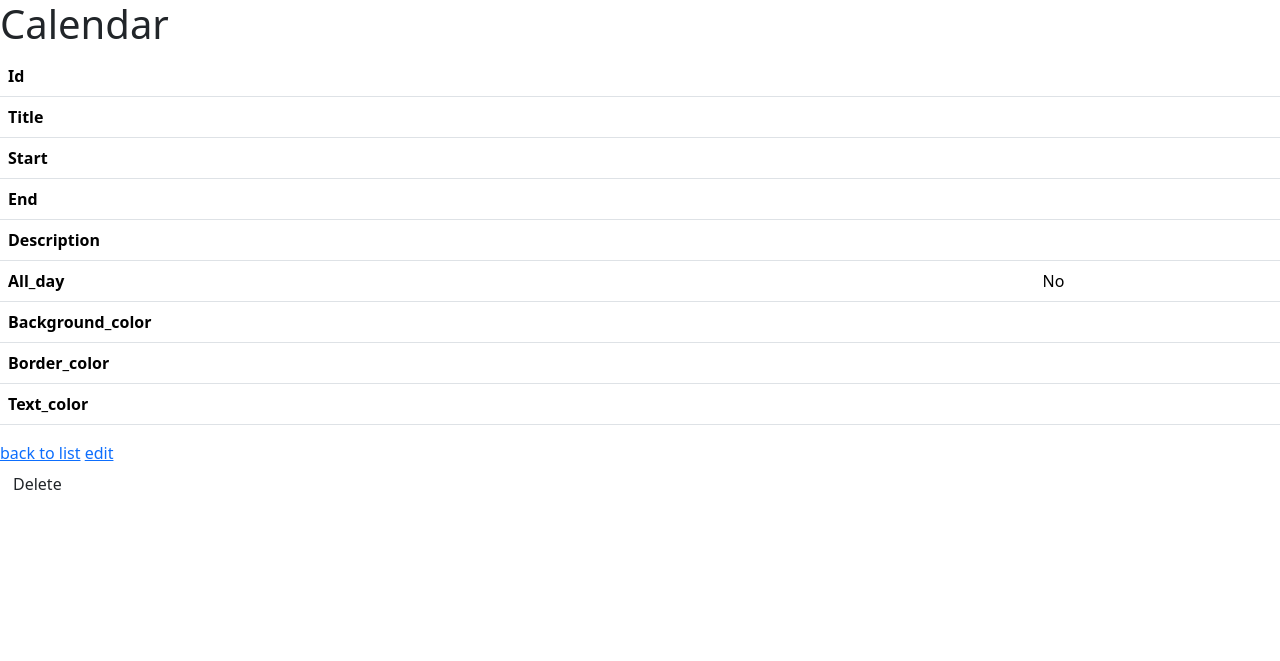
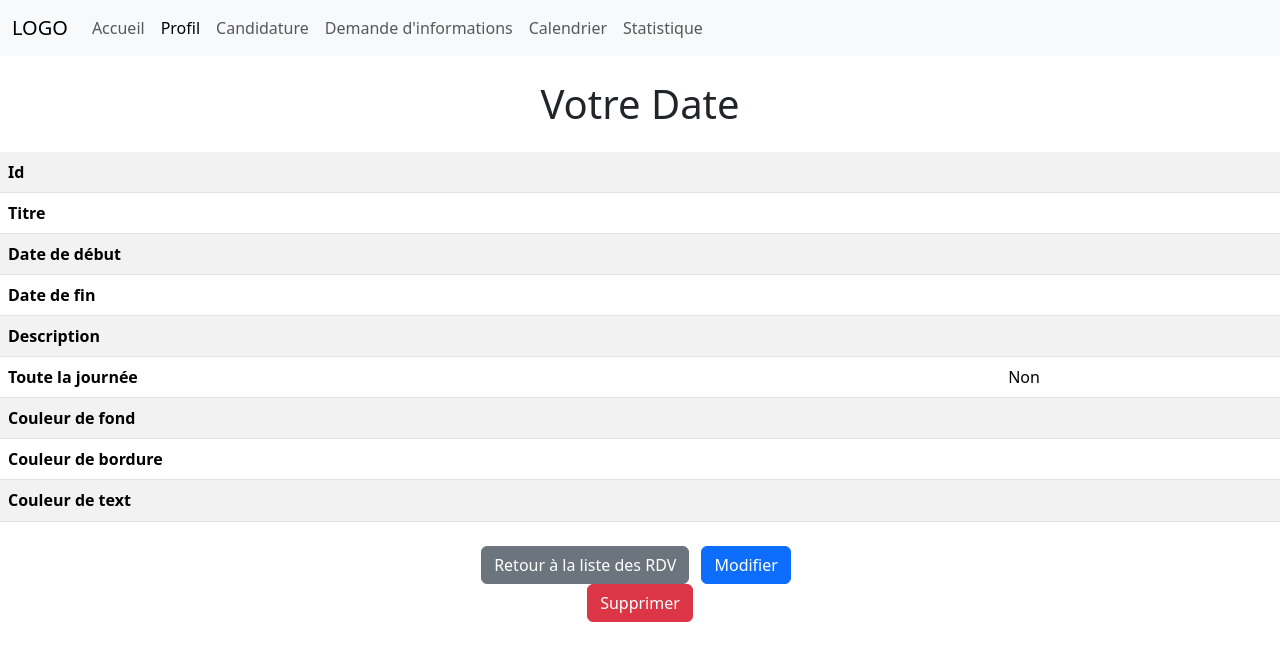
Before and after one commit to MaxenceCodeFR/MEROSproduction, a Symfony app: template templates/calendar/show.html.twig in a window 1280 px wide. Shown: the top 661 px of the page. Run offline with Twig, Linux system fonts and the light colour scheme; the template is opened without the code that fills it, so the values that code supplies are empty; some libraries are stand-ins or nearby versions.

Commit message:
C plu propre chef

```diff
--- a/src/Controller/CalendarController.php
+++ b/src/Controller/CalendarController.php
@@ -45,7 +45,7 @@ class CalendarController extends AbstractController
     public function index(CalendarRepository $calendarRepository): Response
     {
         return $this->render('calendar/index.html.twig', [
-            'calendars' => $calendarRepository->findAll(),
+            'calendars' => $calendarRepository->findBy(['user' => $this->getUser()]),
         ]);
     }
 
--- a/templates/calendar/_delete_form.html.twig
+++ b/templates/calendar/_delete_form.html.twig
@@ -1,4 +1,4 @@
 <form method="post" action="{{ path('app_calendar_delete', {'id': calendar.id}) }}" onsubmit="return confirm('Are you sure you want to delete this item?');">
-    <input type="hidden" name="_token" value="{{ csrf_token('delete' ~ calendar.id) }}">
-    <button class="btn">Delete</button>
+	<input type="hidden" name="_token" value="{{ csrf_token('delete' ~ calendar.id) }}">
+	<button class="btn btn-danger">Supprimer</button>
 </form>
--- a/templates/calendar/show.html.twig
+++ b/templates/calendar/show.html.twig
@@ -1,26 +1,28 @@
 {% extends 'base.html.twig' %}
 
-{% block title %}Calendar{% endblock %}
+{% block title %}Votre RDV
+{% endblock %}
 
 {% block body %}
-    <h1>Calendar</h1>
+	{% include "commons/_ceo_navbar.html.twig" %}
+	<h1 class="my-4 text-center">Votre Date</h1>
 
-    <table class="table">
+	<table class="table table-striped">
 		<tbody>
 			<tr>
 				<th>Id</th>
 				<td>{{ calendar.id }}</td>
 			</tr>
 			<tr>
-                <th>Title</th>
+				<th>Titre</th>
 				<td>{{ calendar.title }}</td>
 			</tr>
 			<tr>
-                <th>Start</th>
+				<th>Date de début</th>
 				<td>{{ calendar.start ? calendar.start|date('Y-m-d H:i:s') : '' }}</td>
 			</tr>
 			<tr>
-                <th>End</th>
+				<th>Date de fin</th>
 				<td>{{ calendar.end ? calendar.end|date('Y-m-d H:i:s') : '' }}</td>
 			</tr>
 			<tr>
@@ -28,27 +30,36 @@
 				<td>{{ calendar.description }}</td>
 			</tr>
 			<tr>
-                <th>All_day</th>
-                <td>{{ calendar.allDay ? 'Yes' : 'No' }}</td>
+				<th>Toute la journée</th>
+				<td>{{ calendar.allDay ? 'Oui' : 'Non' }}</td>
 			</tr>
 			<tr>
-                <th>Background_color</th>
-                <td>{{ calendar.backgroundColor }}</td>
+				<th>Couleur de fond</th>
+				<td>
+					<span class="badge" style="background-color: {{ calendar.backgroundColor }};">&nbsp;</span>
+					{# {{ calendar.backgroundColor }} #}
+				</td>
 			</tr>
 			<tr>
-                <th>Border_color</th>
-                <td>{{ calendar.borderColor }}</td>
+				<th>Couleur de bordure</th>
+				<td>
+					<span class="badge" style="background-color: {{ calendar.borderColor }};">&nbsp;</span>
+					{# {{ calendar.borderColor }} #}
+				</td>
 			</tr>
 			<tr>
-                <th>Text_color</th>
-                <td>{{ calendar.textColor }}</td>
+				<th>Couleur de text</th>
+				<td>
+					<span class="badge" style="background-color: {{ calendar.textColor }}; color: #fff;">&nbsp;</span>
+					{# {{ calendar.textColor }} #}
+				</td>
 			</tr>
 		</tbody>
 	</table>
 
-    <a href="{{ path('app_calendar_index') }}">back to list</a>
-
-    <a href="{{ path('app_calendar_edit', {'id': calendar.id}) }}">edit</a>
-
+	<div class="text-center mt-4">
+		<a href="{{ path('app_calendar_index') }}" class="btn btn-secondary me-2">Retour à la liste des RDV</a>
+		<a href="{{ path('app_calendar_edit', {'id': calendar.id}) }}" class="btn btn-primary me-2">Modifier</a>
 		{{ include('calendar/_delete_form.html.twig') }}
+	</div>
 {% endblock %}
```
Also changed, not shown: templates/calendar/_form.html.twig (+44 -4 lines), templates/calendar/edit.html.twig (+5 -3 lines), templates/calendar/index.html.twig (+22 -15 lines), templates/calendar/new.html.twig (+6 -4 lines). Lines whose indentation alone changed are shown as unchanged.
